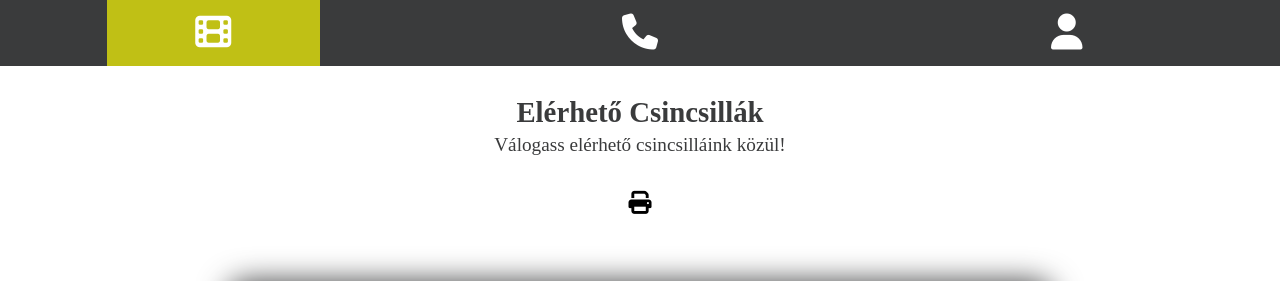
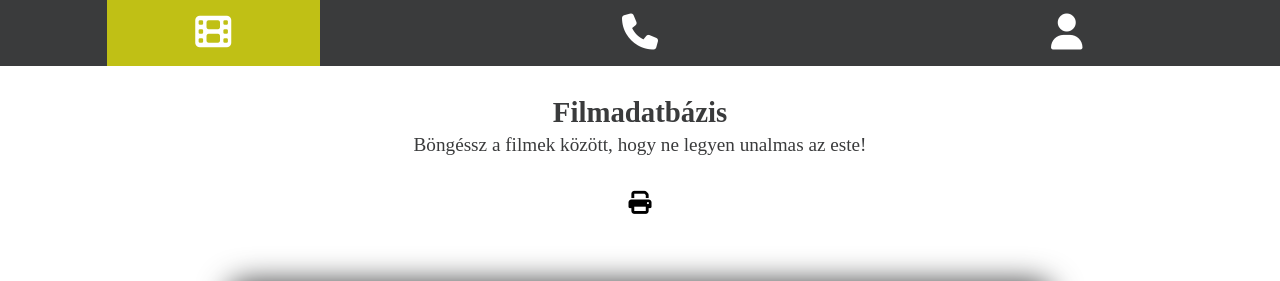
Before and after one commit to Bal500/IMDB_adatbazis_2023, a PHP site: page /filmek.php in a window 1280 px wide. Shown: the top 281 px of the page. Run offline with PHP 8.4, Linux system fonts and the light colour scheme.

Commit message:
adjusted navigations

```diff
--- a/elerhetoseg.php
+++ b/elerhetoseg.php
@@ -33,7 +33,7 @@
     <iframe src="https://www.google.com/maps/embed?pb=!1m18!1m12!1m3!1d2758.1869654795723!2d20.126299876151332!3d46.26638857109846!2m3!1f0!2f0!3f0!3m2!1i1024!2i768!4f13.1!3m3!1m2!1s0x474487ef3a185823%3A0x8844a2ac76936764!2sCinema%20City!5e0!3m2!1shu!2shu!4v1700611142037!5m2!1shu!2shu" width="600" height="450" style="border:0;" allowfullscreen="" loading="lazy" referrerpolicy="no-referrer-when-downgrade"></iframe>
         <div class="eler">
             <p><i class="fa-solid fa-square-phone"></i> 06 80 800 800</p>
-            <p><i class="fa-solid fa-at"></i> cinemacity.hu</p>
+            <p><i class="fa-solid fa-globe"></i> cinemacity.hu</p>
             <p><i class="fa-solid fa-location-dot"></i> Szeged, Kossuth Lajos sgrt. 119, 6724</p>
         </div>
     </div>
--- a/filmek.php
+++ b/filmek.php
@@ -32,8 +32,8 @@
     </div>
 
     <section id="chin1" class="chinwrap">
-        <h2>Elérhető Csincsillák</h2>
-        <p id="bemu">Válogass elérhető csincsilláink közül!</p>
+        <h2>Filmadatbázis</h2>
+        <p id="bemu">Böngéssz a filmek között, hogy ne legyen unalmas az este!</p>
 
         <button id="printbtne"><i class="fa-solid fa-print"></i></button>
 
--- a/functions.inc.php
+++ b/functions.inc.php
@@ -158,7 +158,7 @@
             $_SESSION["dailyTime"] = $dataExists["dailyTime"];
             $_SESSION["loveTime"] = $dataExists["loveTime"];
 
-            header("location: elerheto.php");
+            header("location: filmek.php");
             exit();
         }
     }
```
